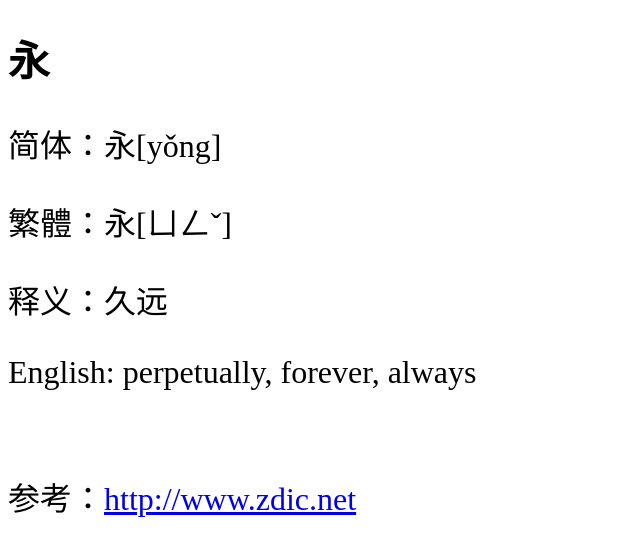
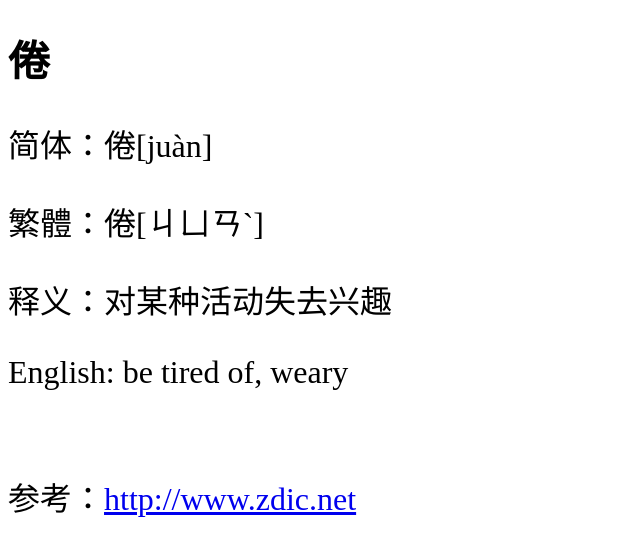
Before and after one commit to shengzhe/livecalligraphy, a Jekyll site: the page built from _posts/2012-08-31-LanTing-186.html, in a window 1280 px wide. Shown: the top 556 px of the page, without its empty margins (0-640 px from the left). Built offline with Jekyll 4.4.1, drawn with Linux system fonts in a browser that asks for light colours; Markdown is read by kramdown in place of the engine named in the settings.

Commit message:
Update 2012-08-31-LanTing-186.html

```diff
--- a/_posts/2012-08-31-LanTing-186.html
+++ b/_posts/2012-08-31-LanTing-186.html
@@ -1,11 +1,11 @@
 ---
 layout: default
-title: 兰亭集序第1个字 (1st character of Lan Ting)
+title: 兰亭集序第186个字 (186th character of Lan Ting)
 ---
-<h1>永</h1>
-<p>简体：永[yǒng]</p>
-<p>繁體：永[ㄩㄥˇ]</p>
-<p>释义：久远</p>
-<p>English: perpetually, forever, always</p>
+<h1>倦</h1>
+<p>简体：倦[juàn]</p>
+<p>繁體：倦[ㄐㄩㄢˋ]</p>
+<p>释义：对某种活动失去兴趣</p>
+<p>English: be tired of, weary</p>
 <br/>
-<p>参考：<a href="http://www.zdic.net/zd/zi/ZdicE6ZdicB0ZdicB8.htm">http://www.zdic.net</a></p>
+<p>参考：<a href="http://www.zdic.net/z/15/js/5026.htm">http://www.zdic.net</a></p>
```
